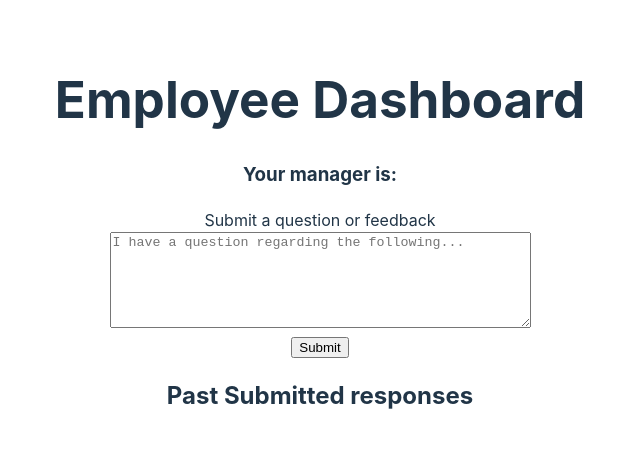
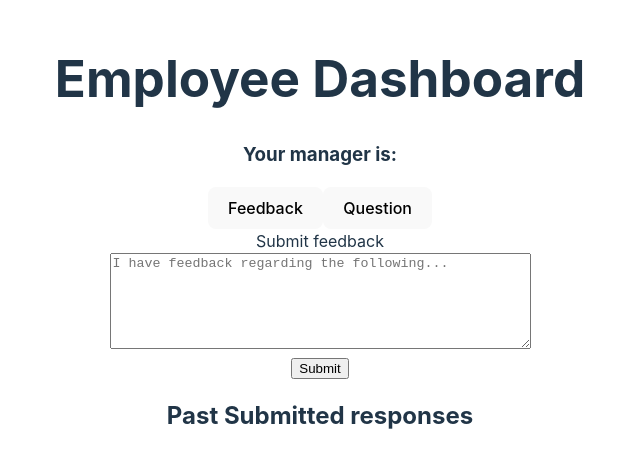
Before and after one commit to SeckMohameth/EDP-Capstone, a React (Vite) app in the folder client/react-app/: page /employee in a window 1280 px wide. Shown: the part 165-632 px from the top of the page, without its empty margins (320-960 px from the left). Built offline with nearby package versions, Linux system fonts and the light colour scheme.

Commit message:
toggle between forms

```diff
--- a/client/react-app/src/Components/FeedbackForm.jsx
+++ b/client/react-app/src/Components/FeedbackForm.jsx
@@ -4,25 +4,38 @@ function FeedbackForm() {
     let [feedback, setFeedback] = useState("")
 
 
-    const handlesubmit = (e) => {
+    const handlesubmit = async (e) => {
         e.preventDefault()
         console.log(feedback);
 
         // logic for feedback submission here
-
+      try {
+        let response = await fetch('/api/feedback', {
+          method: 'POST',
+          headers: {
+            'Content-Type': 'application/json',
+          },
+          body: JSON.stringify({feedback: feedback}),
+        });
+        if (response.ok) {
+          console.log("feedback submitted");
+        }
+      } catch(error) {
+        console.error('Error:', error);
+      }
 
     }
 
   return (
     <div>
         <form onSubmit={handlesubmit}>
-            <label>Submit a question or feedback</label><br/>
+            <label>Submit feedback</label><br/>
             <textarea
             type='text'
             name='postContent'
             rows={6}
             cols={50}
-            placeholder='I have a question regarding the following...'
+            placeholder='I have feedback regarding the following...'
             value={feedback}
             onChange={(e => setFeedback(e.target.value))}
             /><br/>
--- /dev/null
+++ b/client/react-app/src/Components/QuestionForm.jsx
@@ -0,0 +1,29 @@
+import React, { useState } from 'react'
+
+function QuestionFrom() {
+  let [question, setQuestion] = useState("")
+
+  const handlesubmit = async (e) => {
+    e.preventDefault()
+  }
+
+  return (
+    <div>
+        <form onSubmit={handlesubmit}>
+            <label>Submit a question</label><br/>
+            <textarea
+            type='text'
+            name='postContent'
+            rows={6}
+            cols={50}
+            placeholder='I have a question regarding the following...'
+            value={question}
+            onChange={(e => setQuestion(e.target.value))}
+            /><br/>
+            <input type='submit'/>
+        </form>
+    </div>
+  )
+}
+
+export default QuestionFrom
--- a/client/react-app/src/Pages/EmployeeHome.jsx
+++ b/client/react-app/src/Pages/EmployeeHome.jsx
@@ -1,12 +1,25 @@
-import React from 'react'
+import React, { useState } from 'react'
 import FeedbackForm from '../Components/FeedbackForm'
+import QuestionFrom from '../Components/QuestionForm'
 
 function EmployeeHome() {
+  let [currentForm, setCurrentForm] = useState('feedback')
+
+  const handleToggle = (formname) => {
+    setCurrentForm(formname)
+  }
+
   return (
     <div>
       <h1>Employee Dashboard</h1>
       <h3>Your manager is: </h3>
-      <FeedbackForm />
+
+      <button onClick={() => handleToggle('feedback')}>Feedback</button>
+      <button onClick={() => handleToggle('question')}>Question</button>
+
+      {currentForm === 'feedback' && <FeedbackForm/>}
+      {currentForm === 'question' && <QuestionFrom/>}
+
 
       <h2>Past Submitted responses</h2>
     </div>
```
